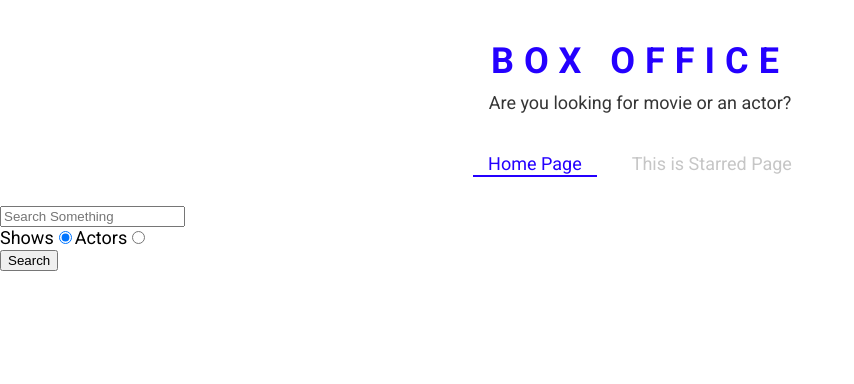
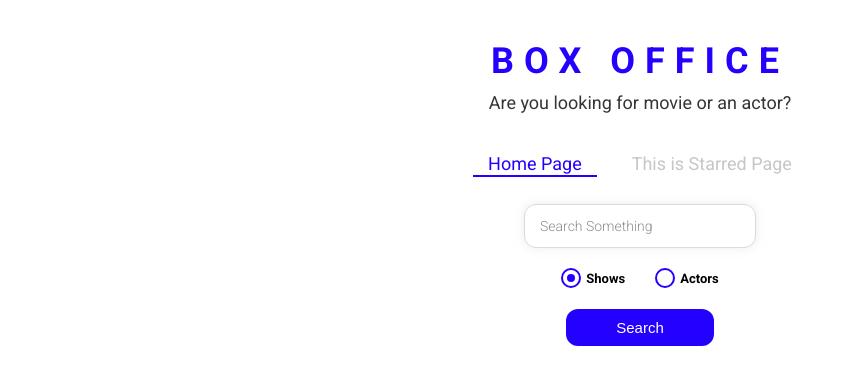
Before and after one commit to AshRaj07/box-office, a React (Create React App) app: page / in a window 1280 px wide. Shown: the top 384 px of the page, without its empty margins (0-854 px from the left). Built offline with nearby package versions, Linux system fonts and the light colour scheme.

Commit message:
Styled remaing components

```diff
--- /dev/null
+++ b/src/components/CustomRadio.js
@@ -0,0 +1,66 @@
+import React from 'react';
+import styled from 'styled-components';
+
+const RadioWrapper = styled.label`
+  display: block;
+  position: relative;
+  padding-left: 25px;
+  cursor: pointer;
+  font-size: 13px;
+  user-select: none;
+  font-weight: 700;
+  line-height: 1.65;
+
+  input {
+    position: absolute;
+    opacity: 0;
+    cursor: pointer;
+  }
+
+  span {
+    position: absolute;
+    top: 0;
+    left: 0;
+    height: 16px;
+    width: 16px;
+    background-color: #fff;
+    border: 2px solid ${({ theme }) => theme.mainColors.blue};
+    border-radius: 50%;
+  }
+
+  input:checked ~ span {
+    background-color: #fff;
+    border: 2px solid ${({ theme }) => theme.mainColors.blue};
+  }
+
+  span:after {
+    content: '';
+    position: absolute;
+    display: none;
+  }
+
+  input:checked ~ span:after {
+    display: block;
+  }
+
+  span:after {
+    top: 4px;
+    left: 4px;
+    width: 8px;
+    height: 8px;
+    border-radius: 50%;
+    background: ${({ theme }) => theme.mainColors.blue};
+  }
+`;
+
+const CustomRadio = ({ label, ...restProps }) => {
+  return (
+    <RadioWrapper htmlFor={restProps.id}>
+      {label}
+      <input {...restProps} type="radio" />
+      <span />
+    </RadioWrapper>
+  );
+};
+
+export default CustomRadio;
--- a/src/pages/Home.js
+++ b/src/pages/Home.js
@@ -1,8 +1,14 @@
 import React, { useState } from "react";
 import ActorGrid from "../components/actor/ActorGrid";
+import CustomRadio from "../components/CustomRadio";
 import MainPageLayout from "../components/MainPageLayout";
 import ShowGrid from "../components/show/ShowGrid";
 import { useLastQuery } from "../misc/custom-hook";
+import {
+  RadioInputsWrapper,
+  SearchButtonWrapper,
+  SearchInput,
+} from "./Home.styled";
 
 const Home = () => {
   const [input, setinput] = useLastQuery();
@@ -34,7 +40,11 @@
       return <div>No Results</div>;
     }
     if (result != null && result.length > 0) {
-      return result[0].show?<ShowGrid data={result} />:<ActorGrid data={result} />
+      return result[0].show ? (
+        <ShowGrid data={result} />
+      ) : (
+        <ActorGrid data={result} />
+      );
     }
     return null;
   };
@@ -43,40 +53,38 @@
   };
   return (
     <MainPageLayout>
-      <input
+      <SearchInput
         type={"text"}
         onChange={onChangeInput}
         onKeyDown={keySearch}
         value={input}
         placeholder={"Search Something"}
       />
+      <RadioInputsWrapper>
         <div>
-        <label htmlFor="show-radio">
-          Shows
-          <input
-            type="radio"
-            name=""
-            id="show-radio"
-            value={"shows"}
+          <CustomRadio
+            label="Shows"
+            id="shows-search"
+            value="shows"
             onChange={checkRadio}
             checked={isShow}
           />
-        </label>
-        <label htmlFor="actor-radio">
-          Actors
-          <input
-            type="radio"
-            name=""
-            id="actor-radio"
-            value={"people"}
+        </div>
+        <div>
+          <CustomRadio
+            label="Actors"
+            id="actors-search"
+            value="people"
             onChange={checkRadio}
             checked={!isShow}
           />
-        </label>
         </div>
+      </RadioInputsWrapper>
+      <SearchButtonWrapper>
         <button type={"button"} onClick={onClickSearch}>
           Search
         </button>
+      </SearchButtonWrapper>
       {renderResult()}
     </MainPageLayout>
   );
--- /dev/null
+++ b/src/pages/Home.styled.js
@@ -0,0 +1,49 @@
+import styled from 'styled-components';
+
+export const SearchInput = styled.input`
+  display: block;
+  font-family: 'Roboto', sans-serif;
+  width: 200px;
+  margin: auto;
+  outline: none;
+  padding: 13px 15px;
+  border: 1px solid #dbdbdb;
+  box-shadow: 0px 0px 10px 0px rgba(219, 219, 219, 0.5);
+  font-size: 14px;
+  border-radius: 12px;
+  color: #8d8d8d;
+
+  &::placeholder {
+    font-weight: 300;
+    color: #8d8d8d;
+  }
+`;
+
+export const RadioInputsWrapper = styled.div`
+  display: flex;
+  justify-content: center;
+  margin: 20px 0;
+
+  div {
+    margin: 0 15px;
+  }
+`;
+
+export const SearchButtonWrapper = styled.div`
+  text-align: center;
+  margin-bottom: 35px;
+
+  button {
+    color: #fff;
+    background-color: ${({ theme }) => theme.mainColors.blue};
+    margin: auto;
+    padding: 10px 50px;
+    font-size: 15px;
+    border: none;
+    outline: none;
+    border-radius: 12px;
+    &:hover {
+      cursor: pointer;
+    }
+  }
+`;
```
Lines whose indentation alone changed are shown as unchanged.
